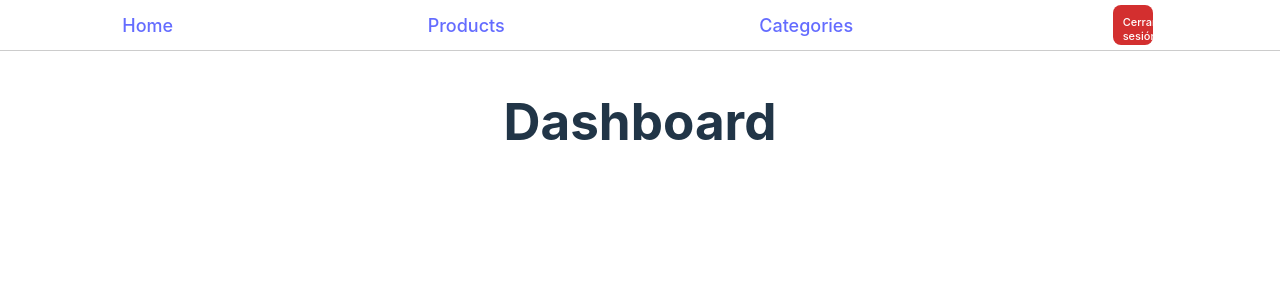
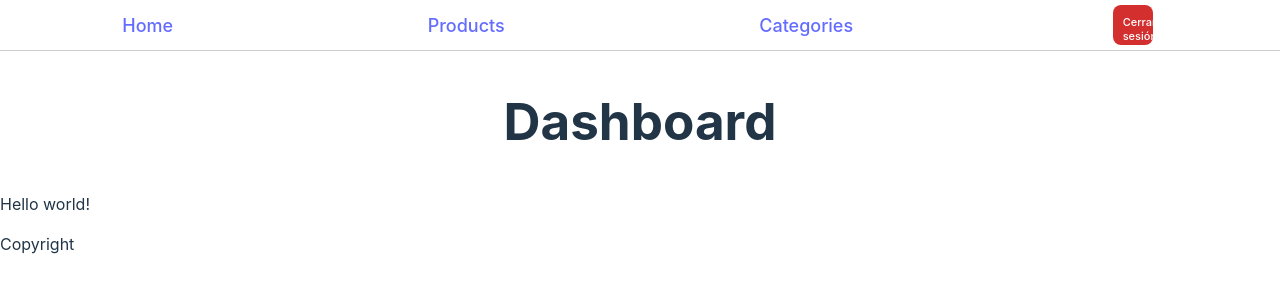
Before and after one commit to alexmm23/punto-de-venta-frontend, a React (Vite) app: page /dashboard in a window 1280 px wide. Shown: the top 300 px of the page. Built offline with nearby package versions, Linux system fonts and the light colour scheme; sample sign-in values are in the browser's storage.

Commit message:
Integracion de layout

```diff
--- /dev/null
+++ b/src/layout/DashboardLayout.tsx
@@ -0,0 +1,14 @@
+import NavigationBar from "../components/NavigationBar";
+import Footer from "../components/Footer";
+
+function DashboardLayout({ children }: { children: React.ReactNode }) {
+  return (
+    <main>
+      <NavigationBar />
+      {children}
+      <Footer />
+    </main>
+  );
+}
+
+export default DashboardLayout;
--- a/src/pages/Dashboard.tsx
+++ b/src/pages/Dashboard.tsx
@@ -1,7 +1,7 @@
 import Header from "../components/Header";
-import NavigationBar from "../components/NavigationBar";
 import { useEffect } from "react";
 import { useNavigate } from "react-router-dom";
+import DashboardLayout from "../layout/DashboardLayout";
 
 function Dashboard() {
   const navigate = useNavigate();
@@ -14,8 +14,10 @@ function Dashboard() {
 
   return (
     <section>
-      <NavigationBar />
-      <Header title="Dashboard" />
+      <DashboardLayout>
+        <Header title="Dashboard" />
+        <p>Hello world!</p>
+      </DashboardLayout>
     </section>
   );
 }
--- a/src/pages/Products.tsx
+++ b/src/pages/Products.tsx
@@ -1,37 +1,49 @@
 import { useState, useEffect } from "react";
 import { URL_API } from "../config/constants";
 import Header from "../components/Header";
+import DashboardLayout from "../layout/DashboardLayout";
 import ProductCard from "../components/ProductCard";
+import { getTokenFromLocalStorage } from "../utils/functions";
+import { useNavigate } from "react-router-dom";
 function Products() {
   const [products, setProducts] = useState<Array<Object>>([]);
-
+  const token = getTokenFromLocalStorage();
+  const navigate = useNavigate();
   const fetchProducts = async () => {
     const response = await fetch(`${URL_API}/v1/products`, {
       method: "GET",
       headers: {
-        Authorization: `Bearer ${localStorage.getItem("token")}`,
+        Authorization: `Bearer ${token}`,
       },
     });
     if (response.status === 200) {
       const data = await response.json();
+      console.log(data);
       setProducts(data);
     }
   };
   useEffect(() => {
+    if (!token) {
+      navigate("/");
+    }
     fetchProducts();
   }, []);
   return (
-    <section>
+    <DashboardLayout>
+      <section className="section-center">
         <Header title="Products" />
+        <section className="row">
           {products.map((product: any) => (
             <ProductCard
               key={product._id}
               name={product.name}
-          category={product.category}
-          price={product.price}
+              category={product.category.name}
+              price={product.unitPrice}
             />
           ))}
         </section>
+      </section>
+    </DashboardLayout>
   );
 }
 export default Products;
```
Lines whose indentation alone changed are shown as unchanged.
